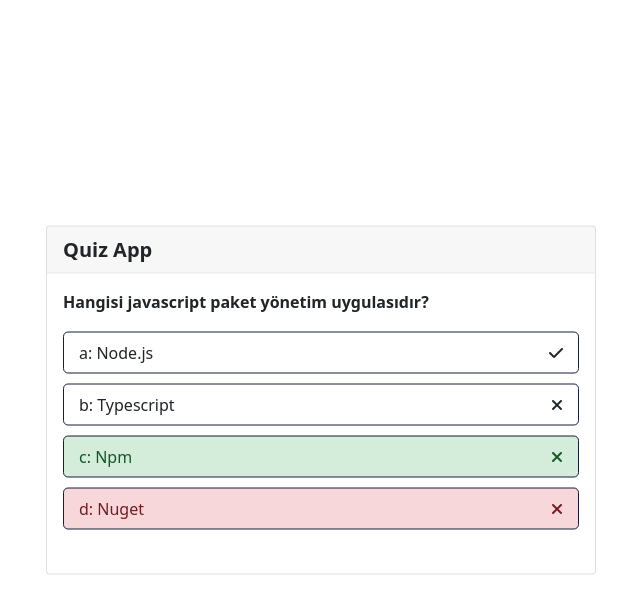
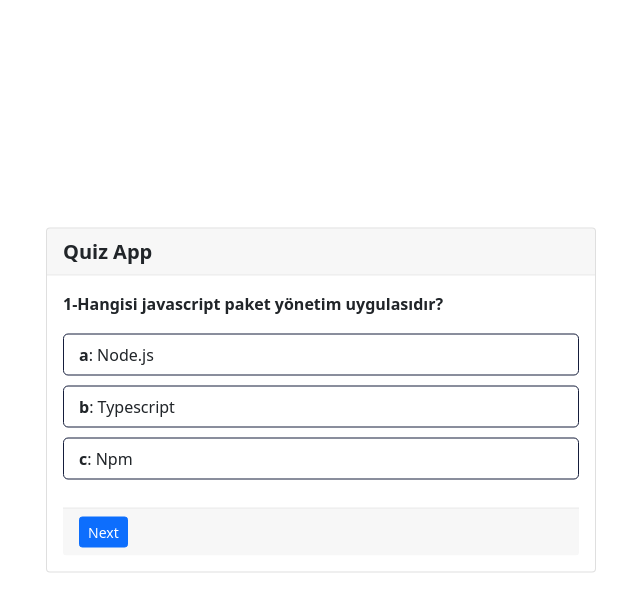
Before and after one commit to CinareT/Quiz, a plain HTML site: page index.html in a window 1280 px wide. Both pictures are taken after a click on the element "Start Quiz". Shown: the whole page, without its empty margins (319-959 px from the left). Drawn offline with nearby package versions, Linux system fonts and the light colour scheme.

Commit message:
added btn

```diff
--- a/index.html
+++ b/index.html
@@ -22,10 +22,10 @@
         </header>
         <section class="card-body">
             <div class="question_text">
-                <span>Hangisi javascript paket yönetim uygulasıdır?</span>
+                <!-- <span>Hangisi javascript paket yönetim uygulasıdır?</span> -->
             </div>
             <div class="option_list">
-                <div class="option">
+                <!-- <div class="option">
                     <span>a: Node.js</span>
                     <div class="icon"><i class="fas fa-check"></i></div>
                 </div>
@@ -39,10 +39,16 @@
                 </div>
                 <div class="option incorrect">
                     <span>d: Nuget</span>
-                    <div class="icon"><i class="fas fa-times"></i></div>
+                    <div class="icon"><i class="fas fa-times"></i></div> -->
                 </div>
+                 <footer class="card-footer">
+            <button class="next_btn btn btn-primary btn-sm">Next</button>
+        </footer>
             </div>
+
         </section>
+
+
     </div>
 
     <script src="script.js"></script>
--- a/script.js
+++ b/script.js
@@ -31,11 +31,30 @@ function Soru(soruMetni, cevapSecenekleri, dogruCevap) {
  const quiz = new Quiz(sorular);
 
  document.querySelector(".btn_start").addEventListener("click", function() {
-     if (quiz.sorular.length != quiz.soruIndex) {
-        document.querySelector(".quiz_box").classList.add("active");
-         console.log(quiz.soruGetir());
-         quiz.soruIndex += 1;
+    document.querySelector(".quiz_box").classList.add("active");
+    soruGoster(quiz.soruGetir());
+ });
+
+ document.querySelector(".next_btn").addEventListener("click", function(){
+    if (quiz.sorular.length != quiz.soruIndex +1) {
+        quiz.soruIndex += 1;
+        soruGoster(quiz.soruGetir());
      } else {
          console.log("quiz bitti");
      }
  })
+ function soruGoster(soru) {
+     let question = `<span>${soru.soruMetni}</span>`;
+     let options = '';
+
+     for(let cevap in soru.cevapSecenekleri) {
+        options +=
+            `
+             <div class="option"> <span> <b>${cevap}</b>: ${soru.cevapSecenekleri[cevap]} </span></div>
+            `
+     }
+
+     document.querySelector(".question_text").innerHTML = question;
+     document.querySelector(".option_list").innerHTML = options;
+
+ }
```
